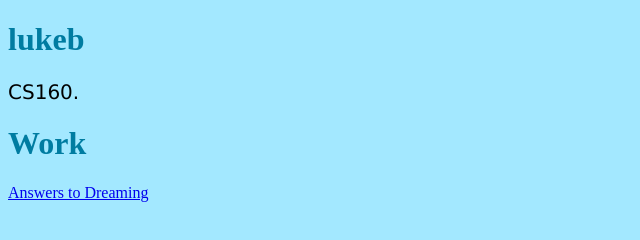
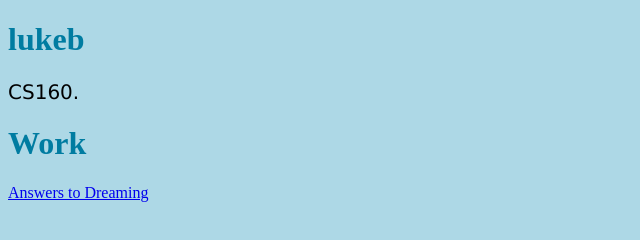
Before and after one commit to Brayl/brayl.github.io, a plain HTML site: page index.html in a window 1280 px wide. Shown: the whole page, without its empty margins (0-640 px from the left). Drawn offline with Linux system fonts and the light colour scheme.

Commit message:
cass change

```diff
--- a/styles.css
+++ b/styles.css
@@ -1,5 +1,5 @@
 body {
-    background-color: rgb(163, 232, 255);
+    background-color: lightblue;
 }
 
 h1 {
```
